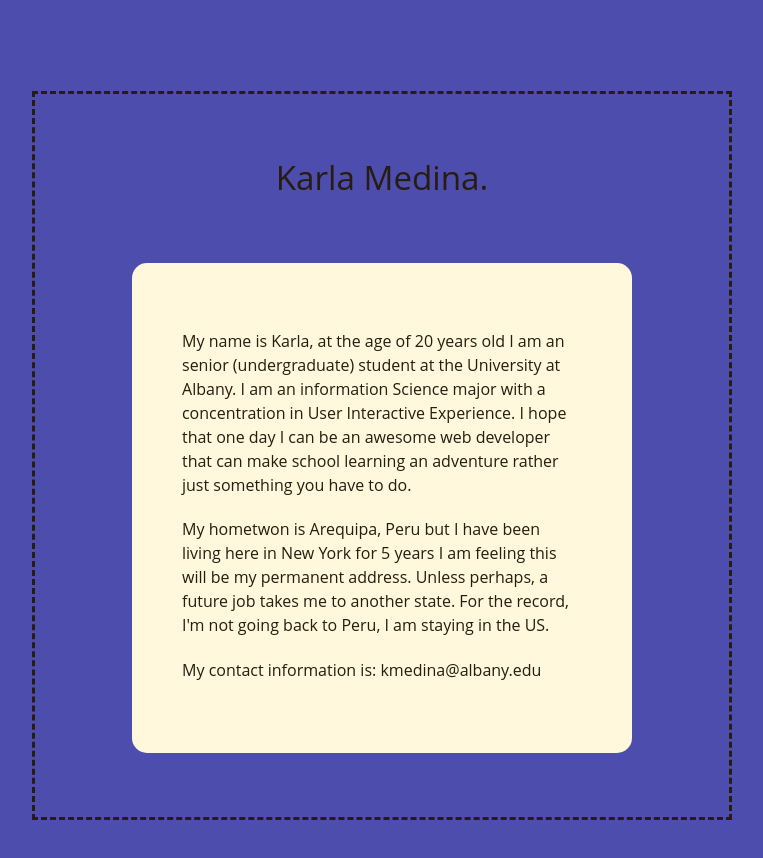
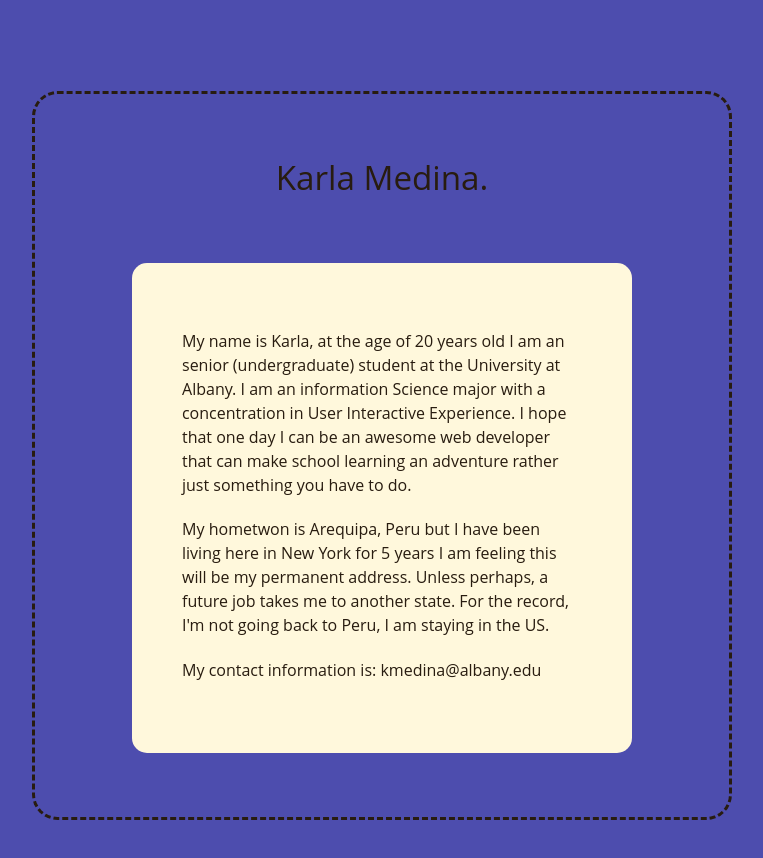
Before and after one commit to kmedina/about-me, a plain HTML site: page index.html in a window 1280 px wide. Shown: the whole page, without its empty margins (258-1021 px from the left). Drawn offline with nearby package versions, Linux system fonts and the light colour scheme; a script that the page names is missing.

Commit message:
border radius

```diff
--- a/css/main.css
+++ b/css/main.css
@@ -22,6 +22,7 @@ margin:auto;
 margin-top:5.7em;
 margin-bottom:5.7em;
 padding:4em;
+border-radius:1.6em;
 
 }
 #main-content{
```
